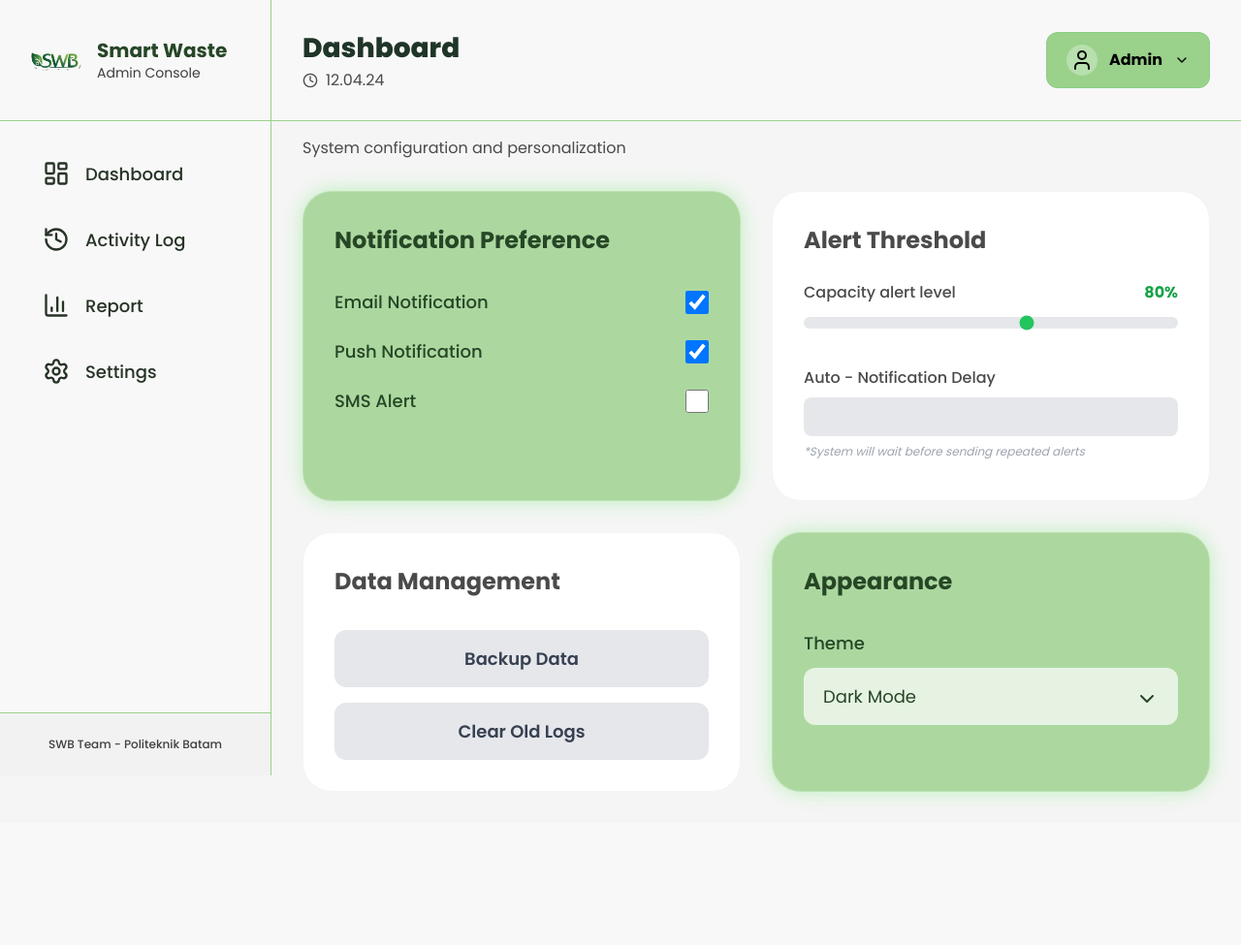
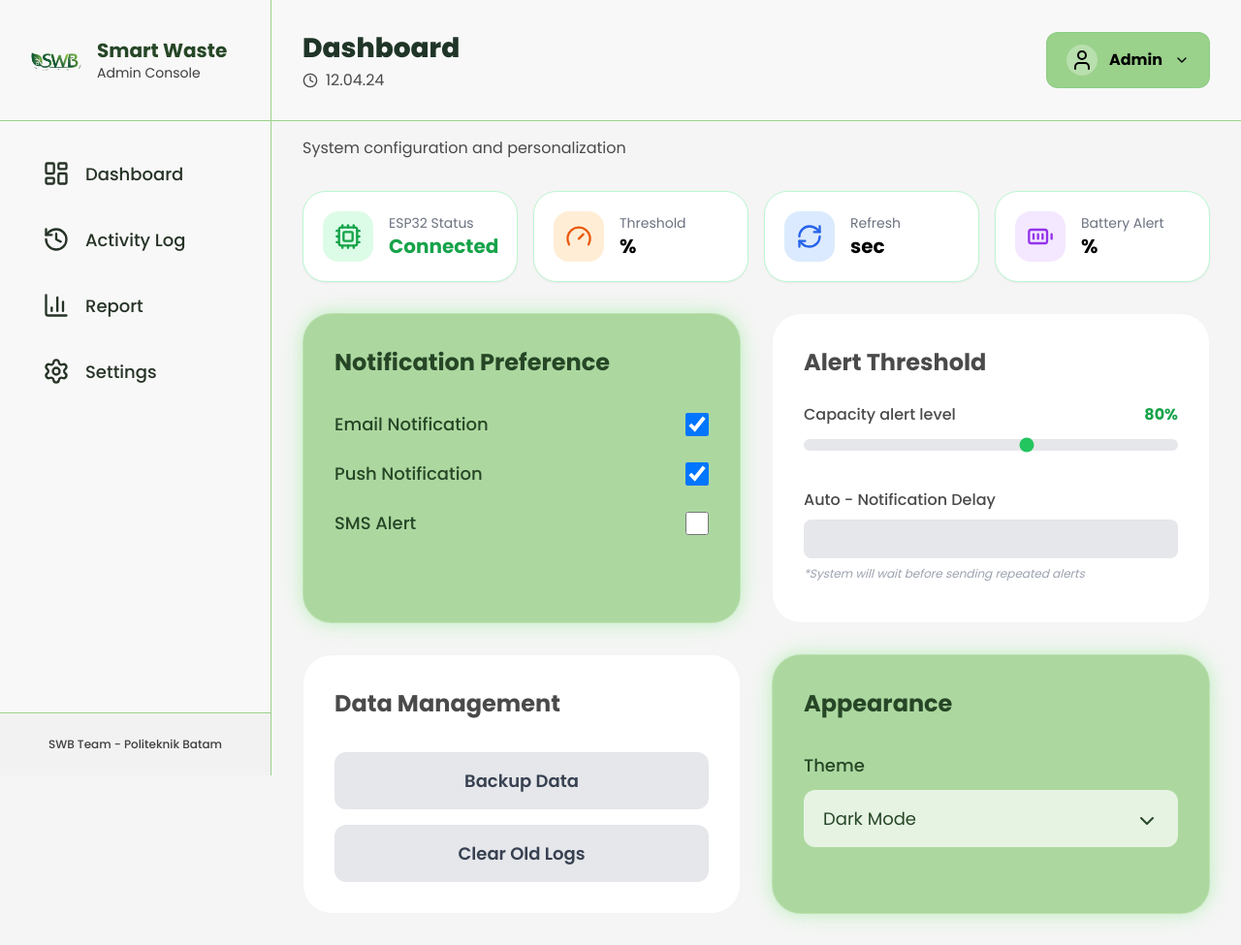
Before and after one commit to Xichiraku/SWB-TRIAL, a Laravel app: template resources/views/admin/settings.blade.php in a window 1280 px wide. Shown: the whole page at 97% size. Before the commit the page ends 827 px from the top, so only its background shows below. Run offline with Laravel 12, Linux system fonts and the light colour scheme; the template is opened without the code that fills it, so the values that code supplies are empty; parts of the project's set-up code (start-up, migrations or seed data) failed here and were passed over; some libraries are stand-ins or nearby versions.

Commit message:
zahra edit

```diff
--- a/resources/views/admin/settings.blade.php
+++ b/resources/views/admin/settings.blade.php
@@ -11,6 +11,133 @@
             System configuration and personalization
         </p>
     </div>
+
+<div class="grid grid-cols-1 sm:grid-cols-2 xl:grid-cols-4 gap-4 mb-8">
+
+    <!-- ESP32 -->
+    <div class="bg-white rounded-3xl p-5 shadow-sm border border-green-200">
+
+        <div class="flex items-center gap-4">
+
+            <div class="p-3 bg-green-100 rounded-2xl">
+
+                <i data-lucide="cpu" class="w-7 h-7 text-green-600"></i>
+
+            </div>
+
+            <div>
+
+                <p class="text-sm text-gray-500">
+                    ESP32 Status
+                </p>
+
+                <h3 class="text-xl font-bold text-green-600">
+                    Connected
+                </h3>
+
+            </div>
+
+        </div>
+
+    </div>
+
+    <!-- Threshold -->
+
+    <div class="bg-white rounded-3xl p-5 shadow-sm border border-green-200">
+
+        <div class="flex items-center gap-4">
+
+            <div class="p-3 bg-orange-100 rounded-2xl">
+
+                <i data-lucide="gauge" class="w-7 h-7 text-orange-600"></i>
+
+            </div>
+
+            <div>
+
+                <p class="text-sm text-gray-500">
+
+                    Threshold
+
+                </p>
+
+                <h3 class="text-xl font-bold">
+
+                    {{ $settings->collection_threshold }}%
+
+                </h3>
+
+            </div>
+
+        </div>
+
+    </div>
+
+    <!-- Refresh -->
+
+    <div class="bg-white rounded-3xl p-5 shadow-sm border border-green-200">
+
+        <div class="flex items-center gap-4">
+
+            <div class="p-3 bg-blue-100 rounded-2xl">
+
+                <i data-lucide="refresh-cw" class="w-7 h-7 text-blue-600"></i>
+
+            </div>
+
+            <div>
+
+                <p class="text-sm text-gray-500">
+
+                    Refresh
+
+                </p>
+
+                <h3 class="text-xl font-bold">
+
+                    {{ $settings->refresh_interval }} sec
+
+                </h3>
+
+            </div>
+
+        </div>
+
+    </div>
+
+    <!-- Battery -->
+
+    <div class="bg-white rounded-3xl p-5 shadow-sm border border-green-200">
+
+        <div class="flex items-center gap-4">
+
+            <div class="p-3 bg-purple-100 rounded-2xl">
+
+                <i data-lucide="battery-full" class="w-7 h-7 text-purple-600"></i>
+
+            </div>
+
+            <div>
+
+                <p class="text-sm text-gray-500">
+
+                    Battery Alert
+
+                </p>
+
+                <h3 class="text-xl font-bold">
+
+                    {{ $settings->battery_threshold }}%
+
+                </h3>
+
+            </div>
+
+        </div>
+
+    </div>
+
+</div>
 
     <div class="grid grid-cols-1 lg:grid-cols-2 gap-8">
 
```
Also changed, not shown: resources/views/operator/setting.blade.php (+121 -3 lines).
